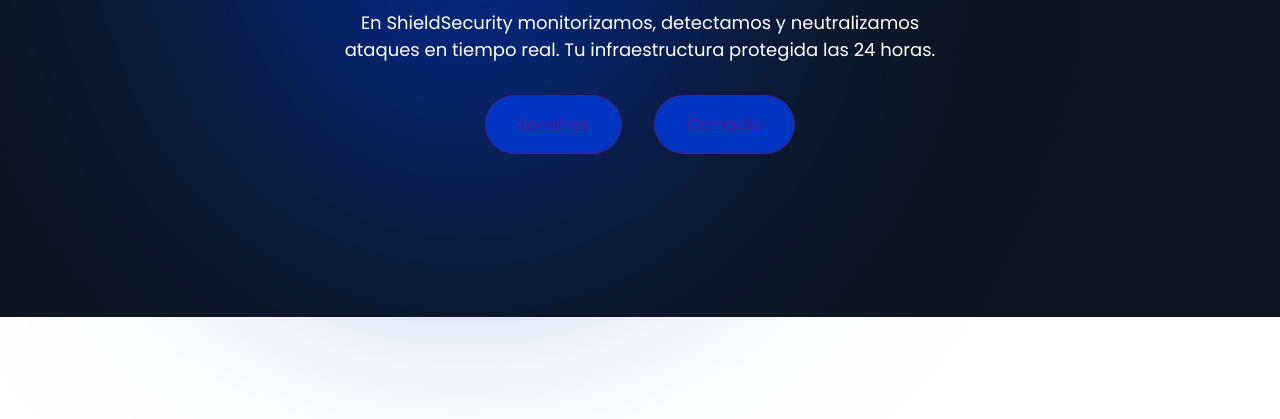
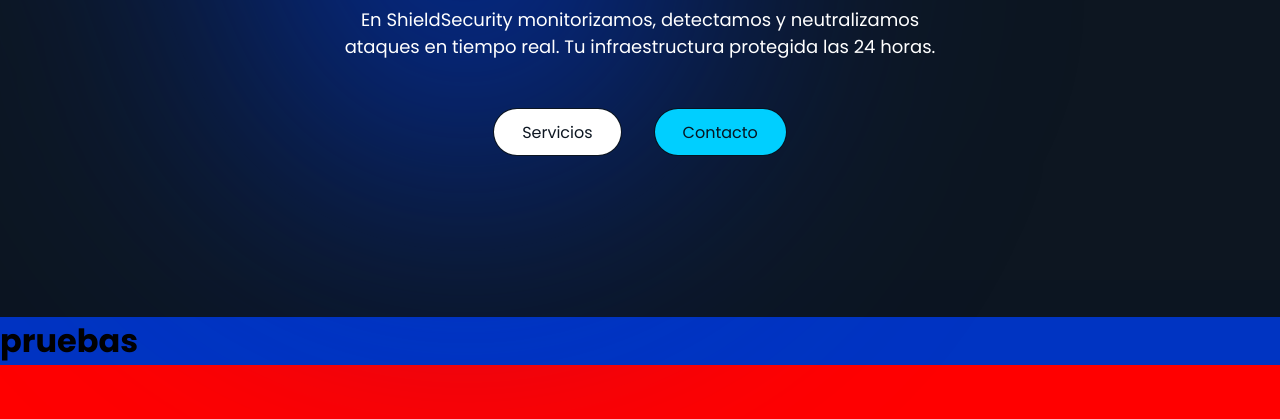
Before and after one commit to RichardS2496/0373-Lenguajes_de_marcas, a plain HTML site: page index.html in a window 1280 px wide. Shown: the part 483-902 px from the top of the page. Before the commit the page ends 800 px from the top, so only its background shows below. Drawn offline with Linux system fonts and the light colour scheme.

Commit message:
working on section issues

```diff
--- a/index.html
+++ b/index.html
@@ -84,6 +84,11 @@
           </div>
         </div>
       </section>
+      <section class="test">
+        <div class="test-section">
+          <h2>pruebas</h2>
+        </div>
+      </section>
     </main>
     <footer></footer>
   </body>
--- a/styles/styles.css
+++ b/styles/styles.css
@@ -214,11 +214,32 @@
 .group-btn {
   display: flex;
   gap: 2rem;
+  margin-top: 1rem;
 }
 
 .btn {
   border-radius: 100px;
+  padding: 0.65rem 1.75rem;
+  border: 1px solid;
+  text-decoration: none;
+}
+
+.info-btn{
+  background-color: var(--color-primary-text);
+  color: var(--color-primary);
+}
+
+.std-btn{
+  background-color: var(--color-enfasis);
+  color: var(--color-primary);
+}
+
+.test{
+  width: 100%;
+  background-color: var(--test-color);
+  height: 800px;
+}
+
+.test-section{
   background-color: #0034c2;
-  padding: 1rem 2rem;
-  border: 1px solid;
 }
```
Also changed, not shown: routes/blog.html (added).
